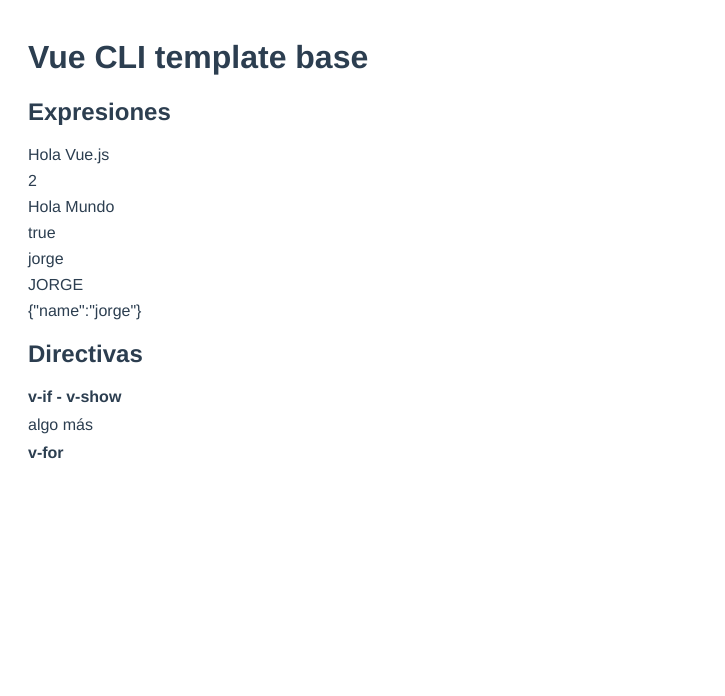
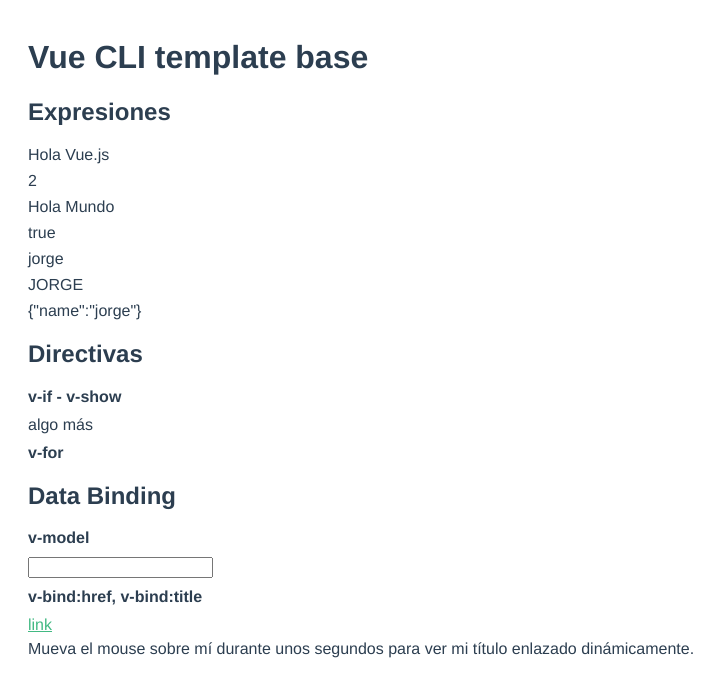
Before and after one commit to jlcallalle/vue-platzi, a Vue app in the folder curso_profesional_vue/vue-cli/: page / in a window 1280 px wide. Shown: the top 696 px of the page, without its empty margins (0-725 px from the left). Built offline with nearby package versions, Linux system fonts and the light colour scheme.

Commit message:
add data binding, v-model, v-bind

```diff
--- a/curso_profesional_vue/vue-cli/src/components/VueExpresions.vue
+++ b/curso_profesional_vue/vue-cli/src/components/VueExpresions.vue
@@ -16,6 +16,20 @@
     <p v-else> {{ 'algo más' }}</p>
     <p v-show="showValue"> {{ value }}</p>
     <h4>v-for</h4>
+
+    <h2>Data Binding</h2>
+    <h4>v-model</h4>
+    <input v-model="valorInput" type="text">
+    <p>{{ valorInput }}</p>
+
+    <h4>v-bind:href, v-bind:title</h4>
+    <!-- <a :href="url">link</a> -->
+    <a v-bind:href="url">link</a>
+    <p v-bind:title="messageTitle">
+      Mueva el mouse sobre mí durante unos segundos
+      para ver mi título enlazado dinámicamente.
+    </p>
+
   </div>
 </template>
 
@@ -34,7 +48,10 @@
         { text: 'Learn JavaScript' },
         { text: 'Learn Vue' },
         { text: 'Build something awesome' }
-      ]
+      ],
+      valorInput : '',
+      url: 'https://www.google.com/',
+      messageTitle: 'Usted cargó esta página el ' + new Date().toLocaleString(),
     }
   }
 
```
Also changed, not shown: 1 other file (tests, documents, lock files or other folders).
